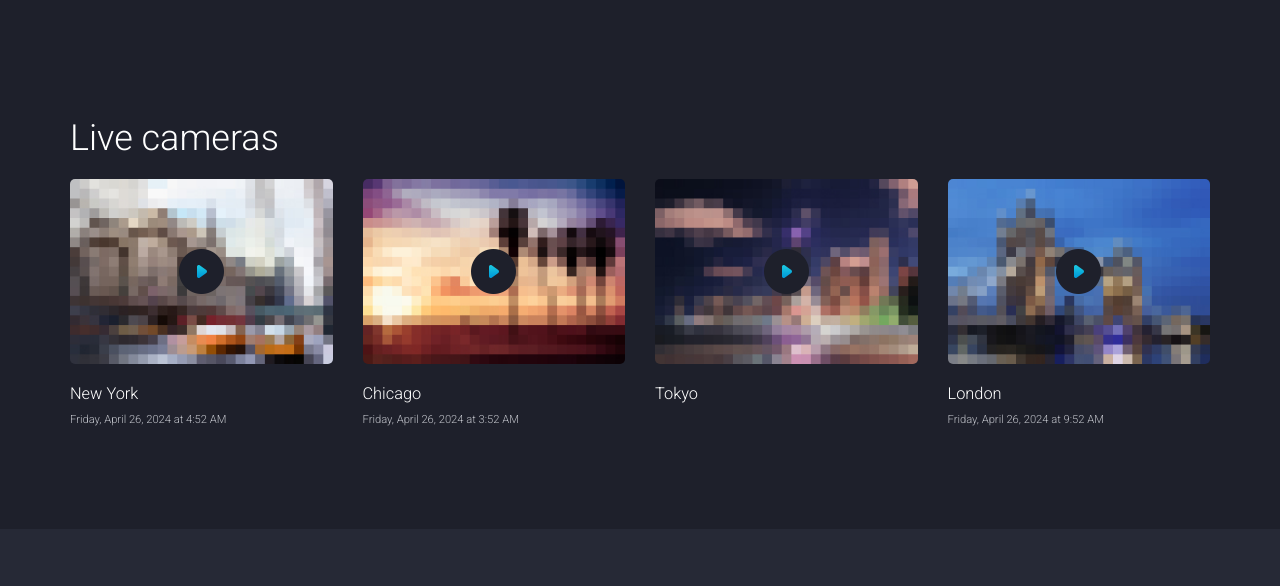
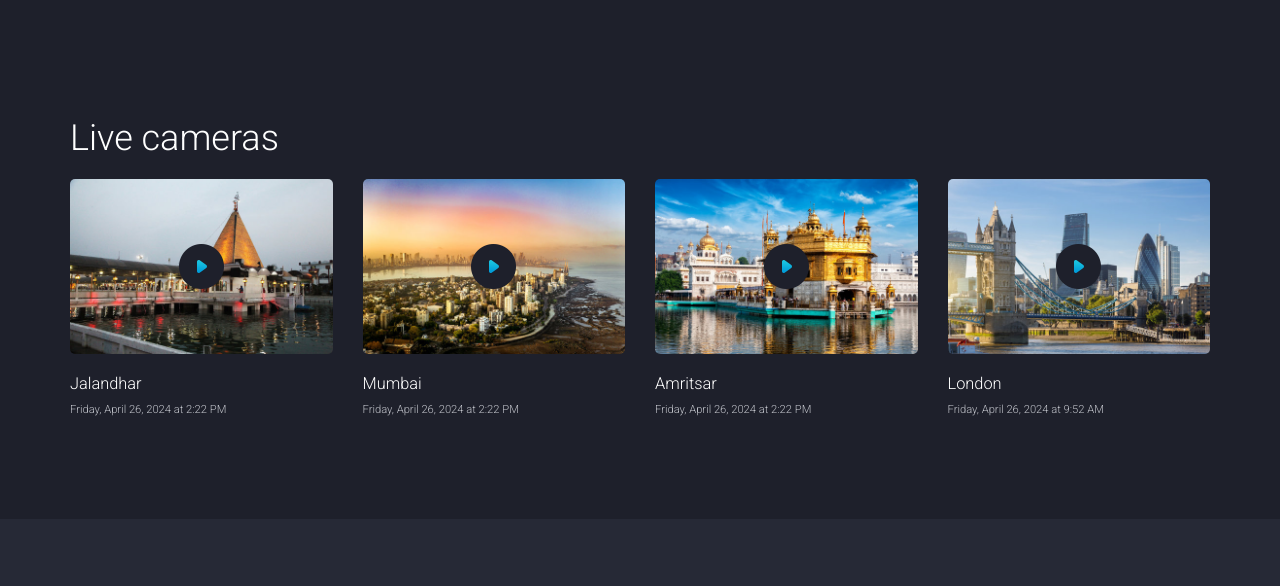
Before and after one commit to Aryan-747/WeatherCheck, a website: page Front/index.html in a window 1280 px wide. Shown: the part 627-1213 px from the top of the page. Drawn offline with nearby package versions, Linux system fonts and the light colour scheme.

Commit message:
Updated Live Camera Locations

```diff
--- a/Front/index.html
+++ b/Front/index.html
@@ -174,28 +174,28 @@
 						<div class="row">
 							<div class="col-md-3 col-sm-6">
 								<div class="live-camera">
-									<figure class="live-camera-cover"><img src="images/live-camera-1.jpg" alt=""></figure>
-									<h3 class="location">New York</h3>
+									<figure class="live-camera-cover"><img src="images/jalandhar.jpg" alt=""></figure>
+									<h3 class="location">Jalandhar</h3>
 									<small class="date"></small>
 								</div>
 							</div>
 							<div class="col-md-3 col-sm-6">
 								<div class="live-camera">
-									<figure class="live-camera-cover"><img src="images/live-camera-2.jpg" alt=""></figure>
-									<h3 class="location">Chicago</h3>
+									<figure class="live-camera-cover"><img src="images/mumbai.jpg" alt=""></figure>
+									<h3 class="location">Mumbai</h3>
 									<small class="date"></small>
 								</div>
 							</div>
 							<div class="col-md-3 col-sm-6">
 								<div class="live-camera">
-									<figure class="live-camera-cover"><img src="images/live-camera-3.jpg" alt=""></figure>
-									<h3 class="location">Tokyo</h3>
+									<figure class="live-camera-cover"><img src="images/amritsar.jpg" alt=""></figure>
+									<h3 class="location">Amritsar</h3>
 									<small class="date"></small>
 								</div>
 							</div>
 							<div class="col-md-3 col-sm-6">
 								<div class="live-camera">
-									<figure class="live-camera-cover"><img src="images/live-camera-4.jpg" alt=""></figure>
+									<figure class="live-camera-cover"><img src="images/london.jpg" alt=""></figure>
 									<h3 class="location">London</h3>
 									<small class="date"></small>
 								</div>
@@ -408,9 +408,9 @@
 
 			});
 			var locations = [
-				{ name: 'New York', timeZone: 'America/New_York' },
-				{ name: 'Los Angeles', timeZone: 'America/Los_Angeles' },
-				{ name: 'Chicago', timeZone: 'America/Chicago' },
+				{ name: 'Jalandhar', timeZone: 'Asia/Kolkata' },
+				{ name: 'Mumbai', timeZone: 'Asia/Kolkata' },
+				{ name: 'Amritsar', timeZone: 'Asia/Kolkata' },
 				{ name: 'London', timeZone: 'Europe/London' },
 			];
 
```
Also changed, not shown: Front/images/amritsar.jpg (added), Front/images/jalandhar.jpg (added), Front/images/london.jpg (added), Front/images/mumbai.jpg (added).
